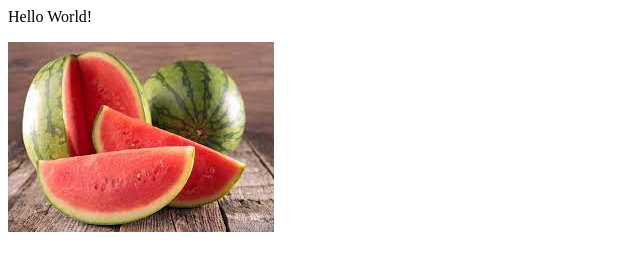
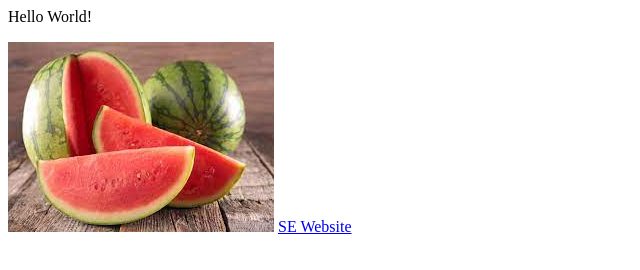
Before and after one commit to mhk1213/mhk1213.github.io, a plain HTML site: page index.html in a window 1280 px wide. Shown: the whole page, without its empty margins (0-640 px from the left). Drawn offline with Linux system fonts and the light colour scheme.

Commit message:
Update index.html

```diff
--- a/index.html
+++ b/index.html
@@ -1,2 +1,3 @@
 <p>Hello World!</p>
 <img src="watermelon.jpg" alt="Watermelon">
+<a href="https://www.se.rit.edu/~swen-101/00/index.html">SE Website</a>
```
